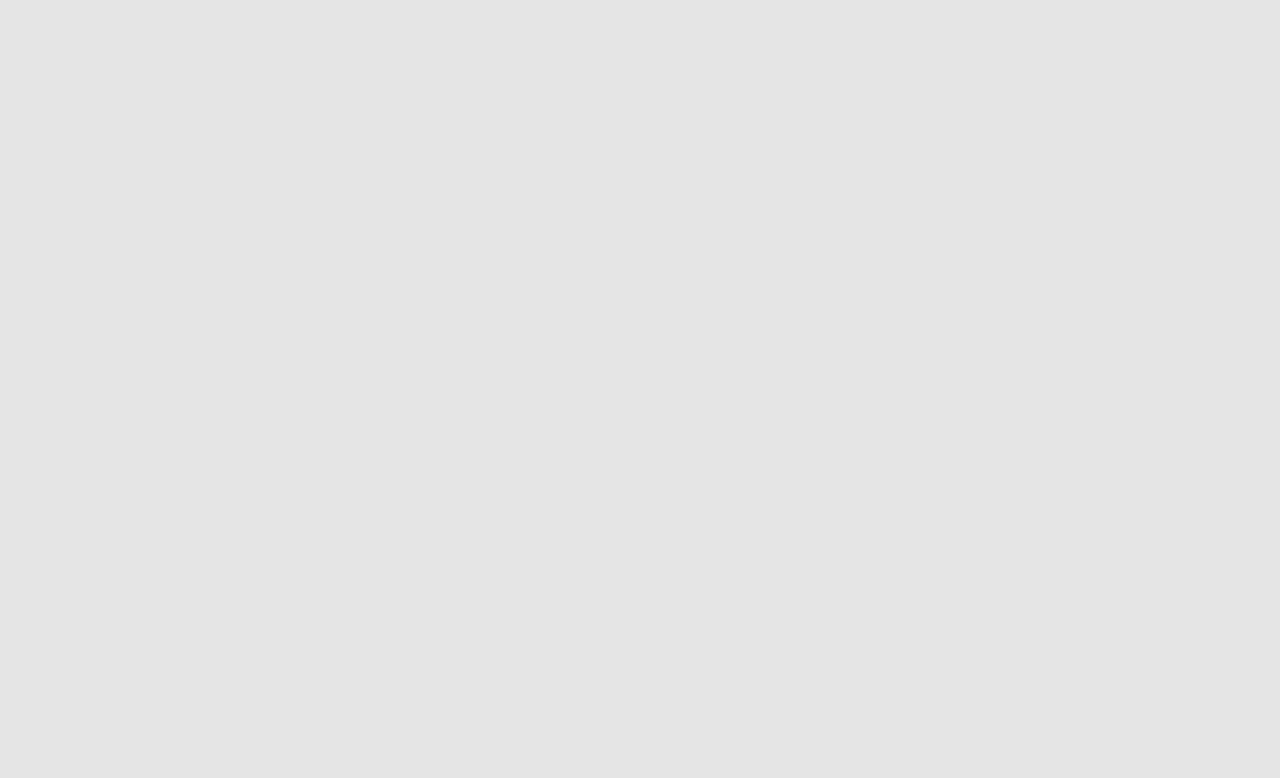
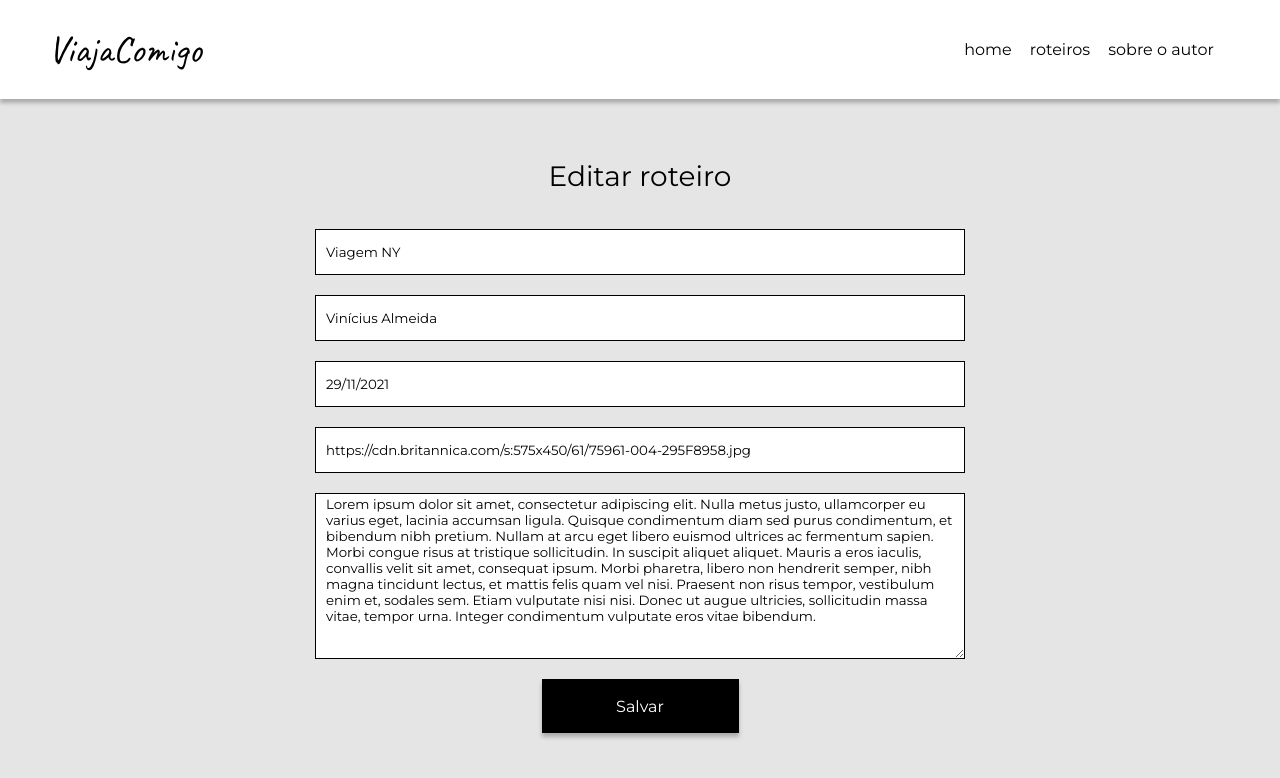
Before and after one commit to vinicalmeida38/blog-viaja-comigo, a React (Create React App) app: page /editar-roteiro/1 in a window 1280 px wide. Shown: the top 778 px of the page. Built offline with nearby package versions, Linux system fonts and the light colour scheme.

Commit message:
Add Edit Guide page

```diff
--- a/src/App.css
+++ b/src/App.css
@@ -26,6 +26,7 @@ body {
   box-sizing: border-box;
   padding-left: 10px;
   outline: none;
+  font-family: "Montserrat";
 }
 
 .input::placeholder {
--- /dev/null
+++ b/src/pages/EditGuide/EditGuide.jsx
@@ -0,0 +1,29 @@
+import React from "react";
+import GuideForm from "../../components/GuideForm/GuideForm";
+import Header from "../../components/Header/Header";
+
+const EditGuide = () => {
+  const mockGuide = {
+    title: "Viagem NY",
+    author: "Vinícius Almeida",
+    publicationDate: "29/11/2021",
+    imageUrl: "https://cdn.britannica.com/s:575x450/61/75961-004-295F8958.jpg",
+    text: "Lorem ipsum dolor sit amet, consectetur adipiscing elit. Nulla metus justo, ullamcorper eu varius eget, lacinia accumsan ligula. Quisque condimentum diam sed purus condimentum, et bibendum nibh pretium. Nullam at arcu eget libero euismod ultrices ac fermentum sapien. Morbi congue risus at tristique sollicitudin. In suscipit aliquet aliquet. Mauris a eros iaculis, convallis velit sit amet, consequat ipsum. Morbi pharetra, libero non hendrerit semper, nibh magna tincidunt lectus, et mattis felis quam vel nisi. Praesent non risus tempor, vestibulum enim et, sodales sem. Etiam vulputate nisi nisi. Donec ut augue ultricies, sollicitudin massa vitae, tempor urna. Integer condimentum vulputate eros vitae bibendum.",
+  };
+
+  return (
+    <>
+      <Header />
+      <GuideForm
+        pageTitle="Editar roteiro"
+        title={mockGuide.title}
+        author={mockGuide.author}
+        publicationDate={mockGuide.publicationDate}
+        imageUrl={mockGuide.imageUrl}
+        text={mockGuide.text}
+      />
+    </>
+  );
+};
+
+export default EditGuide;
--- a/src/routes/Routes.jsx
+++ b/src/routes/Routes.jsx
@@ -1,6 +1,7 @@
 import React from "react";
 import { Route, BrowserRouter } from "react-router-dom";
 import About from "../pages/About/About";
+import EditGuide from "../pages/EditGuide/EditGuide";
 import Guides from "../pages/Guides/Guides";
 import Home from "../pages/Home/Home";
 import Login from "../pages/Login/Login";
@@ -14,6 +15,7 @@ const Routes = () => {
       <Route component={About} path="/sobre" />
       <Route component={Login} path="/admin" />
       <Route component={NewGuide} path="/novo-roteiro" />
+      <Route component={EditGuide} path="/editar-roteiro/:id" />
     </BrowserRouter>
   );
 };
```
